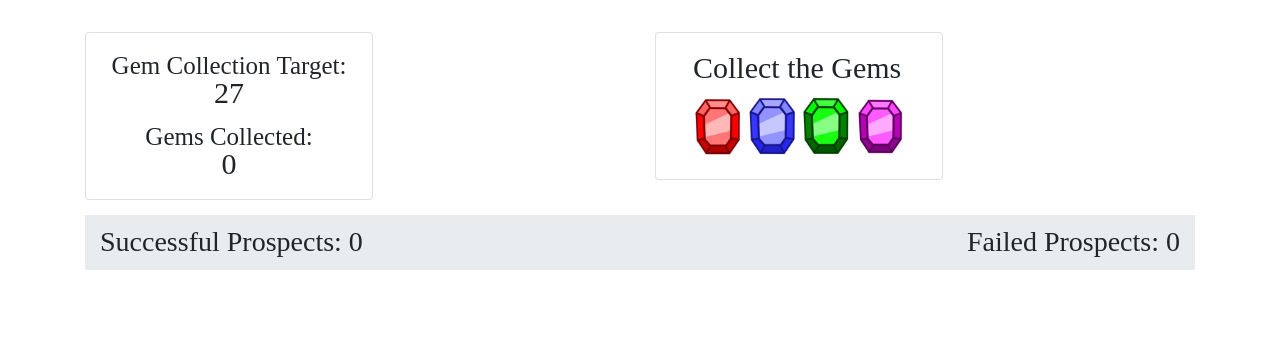
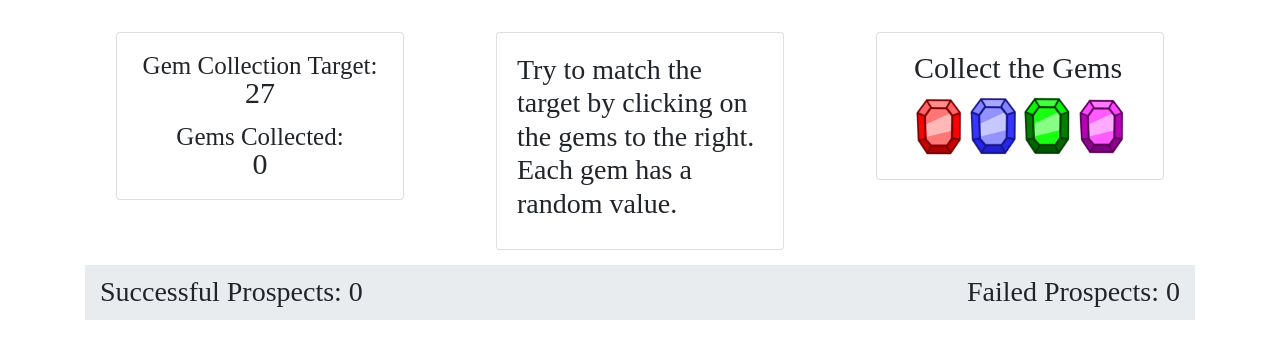
Before and after one commit to Mosjoandy/unit-4-game, a plain HTML site: page index.html in a window 1280 px wide. Shown: the part 383-742 px from the top of the page. Drawn offline with nearby package versions, Linux system fonts and the light colour scheme.

Commit message:
made placeholder, trying to formulate logic for image replacement of placeholder, laid psuedo code

```diff
--- a/assets/css/style.css
+++ b/assets/css/style.css
@@ -20,3 +20,7 @@
 .showTarget, .showAttempt {
     font-size: 30px;
 }
+
+.gem {
+    cursor: pointer;
+}
--- a/assets/javascript/game.js
+++ b/assets/javascript/game.js
@@ -101,3 +101,27 @@ resetGame();
                 resetGame();
             }
     })
+
+
+//Make an on click function that will hook onto .placeholder
+$(".gem").on("click", function() {
+    //replace initial instructions of game in .placeholder with a new image
+    //when a gem on the right is clicked
+
+    //Replace that image with win image if user collects the exact amt of target
+
+    //replcae that image with lose image if user goes over the target
+
+
+})
+
+
+
+
+
+
+
+
+
+
+// image for winning: https://media.giphy.com/media/ToMjGpyO2OVfPLpoxu8/giphy.gif
--- a/index.html
+++ b/index.html
@@ -23,8 +23,8 @@
     </div>
 
     <div class="row">
-        <div class="col-md-6">
-            <div class="card" style="width: 18rem;">
+        <div class="col-md-4">
+            <div class="card mx-auto" style="width: 18rem;">
                 <div class="card-body mx-auto">
                     <h3 class="card-title1 mx-auto text-center">Gem Collection Target:</h3>
                     <div class="text-center showTarget"></div>
@@ -35,8 +35,16 @@
             </div>
         </div>
 
-        <div class="col-md-6">
-            <div class="card" style="width: 18rem;">
+        <div class="col-md-4">
+            <div class="card mx-auto" style="width: 18rem;">
+                <div class="card-body mx-auto">
+                    <div class="placeholder h3">Try to match the target by clicking on the gems to the right. Each gem has a random value.</div>
+                </div>
+            </div>
+        </div>
+
+        <div class="col-md-4">
+            <div class="card mx-auto" style="width: 18rem;">
                 <div class="card-body mx-auto">
                     <h3 class="card-title mx-auto">Collect the Gems</h3>
                     <img id="gem1" class="gem" src="assets/images/gem1.png" width=50px>
```
Also changed, not shown: assets/images/lose.gif (added), assets/images/workingminer.gif (added).
